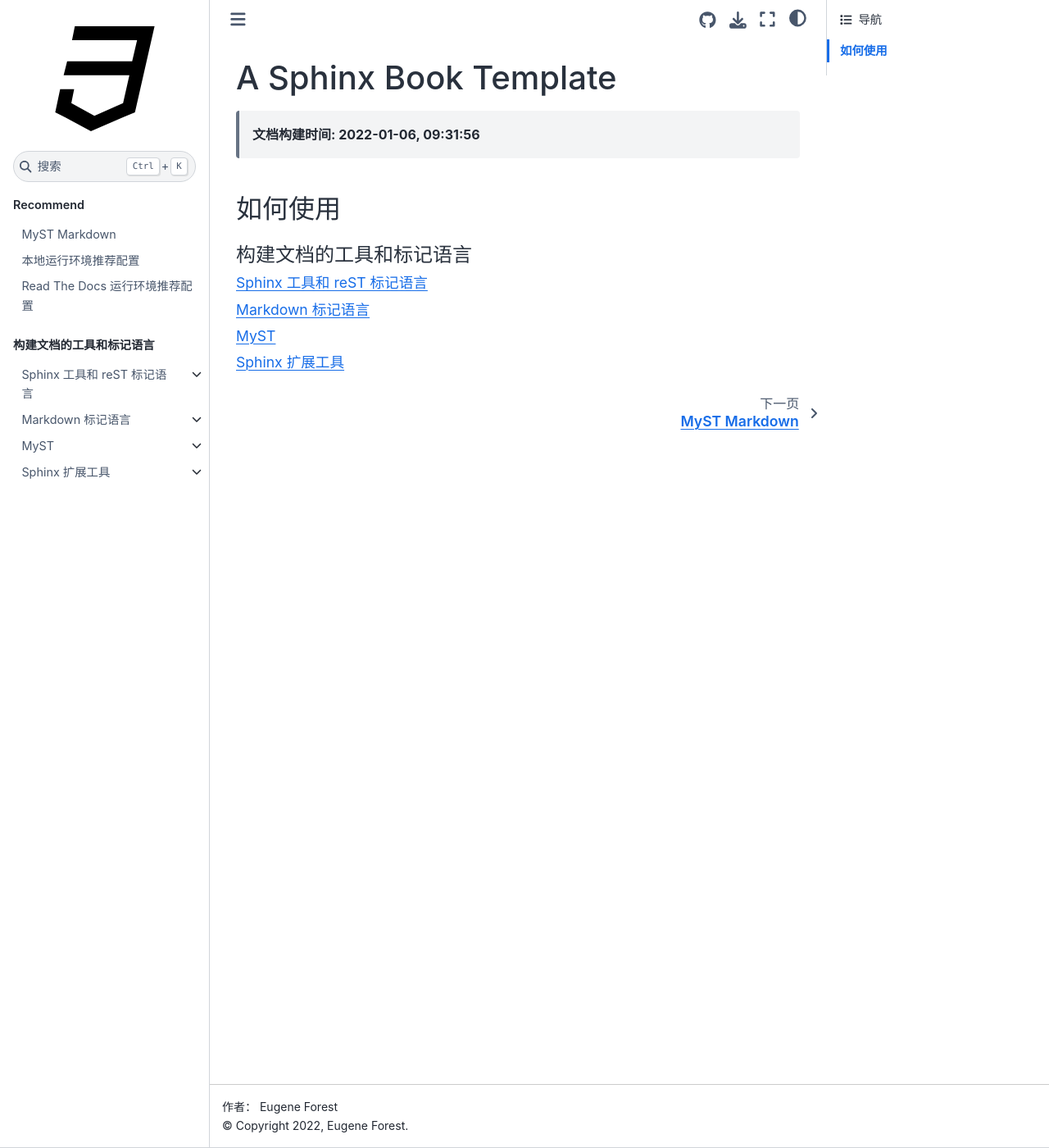
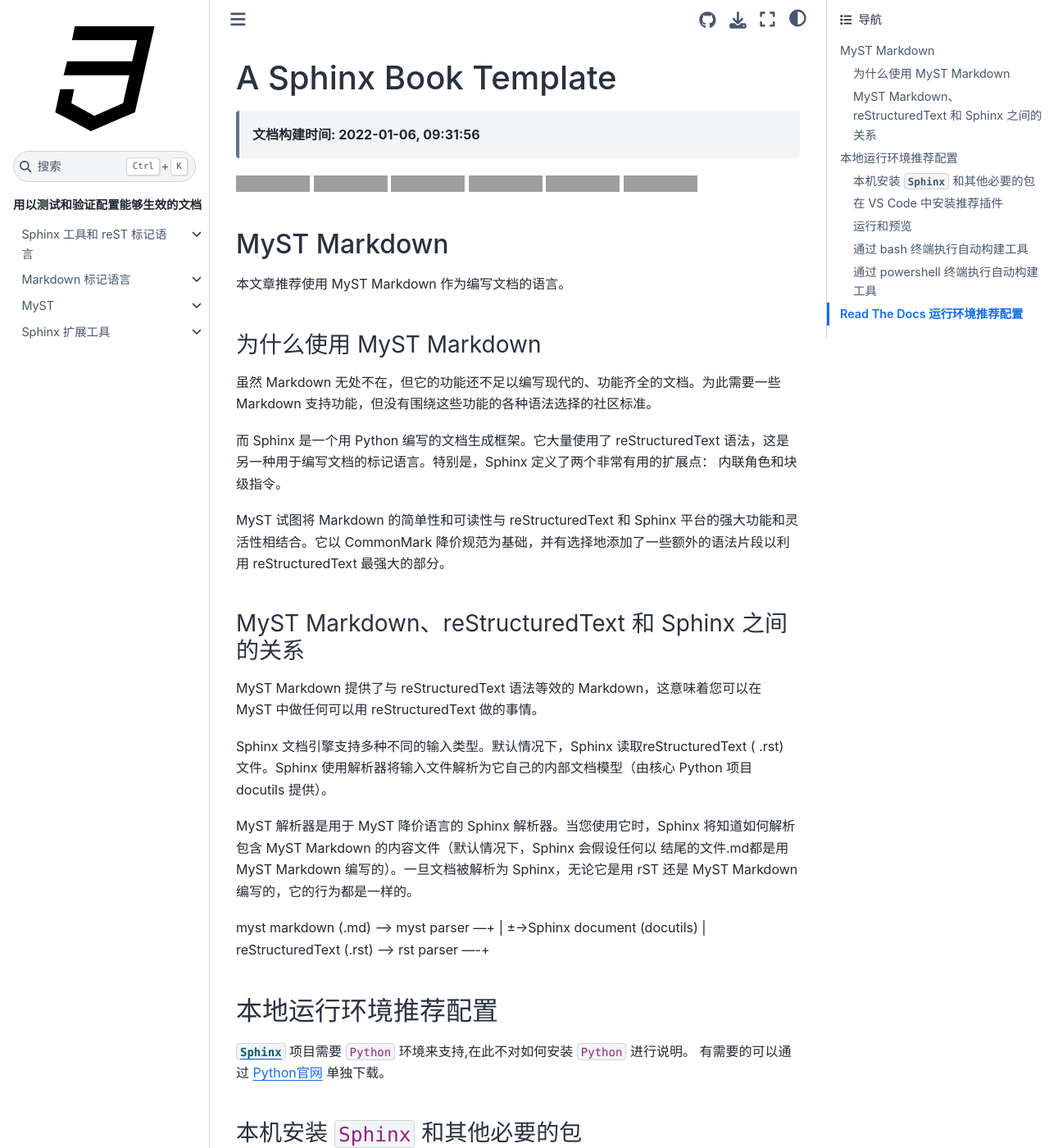
Before and after one commit to Eugene-Forest/A-Sphinx-Book-Template, a Sphinx documentation site: the page built from source/index.md, in a window 1280 px wide and 1400 px high. Shown: the whole window at 82% size. Built offline with Sphinx 7.4.7 and the Sphinx Book theme 1.1.4, drawn with Linux system fonts in a browser that asks for light colours; some of the changed text lies outside the part shown; grey boxes are pictures that could not be loaded.

Commit message:
初步完成模板

````diff
--- a/source/index.md
+++ b/source/index.md
@@ -1,26 +1,97 @@
 # A Sphinx Book Template
-
-<!-- 徽章 -->
 
 > **文档构建时间: {sub-ref}`today`**
 
-## 如何使用
+![GitHub issues](https://img.shields.io/github/issues-raw/Eugene-Forest/A-Sphinx-Book-Template)
+![GitHub issues closed](https://img.shields.io/github/issues-closed-raw/Eugene-Forest/A-Sphinx-Book-Template)
+![GitHub repo size](https://img.shields.io/github/repo-size/Eugene-Forest/A-Sphinx-Book-Template)
+![GitHub last commit (branch)](https://img.shields.io/github/last-commit/Eugene-Forest/A-Sphinx-Book-Template/main)
+![GitHub](https://img.shields.io/github/license/Eugene-Forest/A-Sphinx-Book-Template)
+[![Documentation Status](https://readthedocs.org/projects/a-sphinx-book-template/badge/?version=latest)](https://a-sphinx-book-template.readthedocs.io/zh/latest/?badge=latest)
 
-<!-- how to use  -->
+
+
+## MyST Markdown
+
+本文章推荐使用 MyST Markdown 作为编写文档的语言。
+
+### 为什么使用 MyST Markdown
+
+虽然 Markdown 无处不在，但它的功能还不足以编写现代的、功能齐全的文档。为此需要一些 Markdown 支持功能，但没有围绕这些功能的各种语法选择的社区标准。
+
+而 Sphinx 是一个用 Python 编写的文档生成框架。它大量使用了 reStructuredText 语法，这是另一种用于编写文档的标记语言。特别是，Sphinx 定义了两个非常有用的扩展点： 内联角色和块级指令。
+
+MyST 试图将 Markdown 的简单性和可读性与 reStructuredText 和 Sphinx 平台的强大功能和灵活性相结合。它以 CommonMark 降价规范为基础，并有选择地添加了一些额外的语法片段以利用 reStructuredText 最强大的部分。
+
+### MyST Markdown、reStructuredText 和 Sphinx 之间的关系
+
+MyST Markdown 提供了与 reStructuredText 语法等效的 Markdown，这意味着您可以在 MyST 中做任何可以用 reStructuredText 做的事情。
+
+Sphinx 文档引擎支持多种不同的输入类型。默认情况下，Sphinx 读取reStructuredText ( .rst) 文件。Sphinx 使用解析器将输入文件解析为它自己的内部文档模型（由核心 Python 项目 docutils 提供）。
+
+MyST 解析器是用于 MyST 降价语言的 Sphinx 解析器。当您使用它时，Sphinx 将知道如何解析包含 MyST Markdown 的内容文件（默认情况下，Sphinx 会假设任何以 结尾的文件.md都是用 MyST Markdown 编写的）。一旦文档被解析为 Sphinx，无论它是用 rST 还是 MyST Markdown 编写的，它的行为都是一样的。
+
+:::
+myst markdown (.md) ------> myst parser ---+
+                                           |
+                                           +-->Sphinx document (docutils)
+                                           |
+reStructuredText (.rst) --> rst parser ----+
+:::
+
+
+## 本地运行环境推荐配置
+
+[`Sphinx`](https://www.sphinx-doc.org/zh_CN/master/index.html) 项目需要 `Python` 环境来支持,在此不对如何安装 `Python` 进行说明。 有需要的可以通过 [Python官网](https://www.python.org/) 单独下载。
+
+### 本机安装 `Sphinx` 和其他必要的包
+
+本机要运行需要向 `Python` 环境中添加一些必要的包，以及提高编写效率的插件包如：`sphinx-autobuild` 。
+
+```powershell
+pip install sphinx
+pip install myst-parser
+pip install sphinx-rtd-theme
+pip install sphinx-design
+pip install sphinx-autobuild
+pip install sphinx-copybutton
+```
+
+### 在 VS Code 中安装推荐插件
+
+笔者使用 VS Code 编写此项目的，因为 VS Code 提供了我们所需的语法高亮和提示功能。
+
+* `MyST-Markdown VS Code` ： `MyST` 扩展语法高亮
+* `reStructuredText` ： 这个扩展为 `Visual Studio Code` 提供了丰富的 `reStructuredText` 语言支持。现在，您可以使用 `VS Code` 提供的优秀的 IDE-like 接口编写 `reStructuredText` 脚本。
+* `reStructuredText Syntax highlighting` ：这个扩展为 `reStructuredText` 提供了丰富的语法高亮显示和非侵入式节导航。
+* `Markdown All in One` ：`Visual Studio Code` 的 `Markdown` 支持
+
+### 运行和预览
+
+在配置完本地的项目运行环境后，我们就可以运行此项目。由于现有的 `VS Code` 中没有支持 `MyST Markdown` 的预览插件，所以我们选需要通过 `Python` 环境安装 `sphinx-copybutton` 包来支持 `Sphinx` 文档工具的热部署功能。
+
+> 需要注意的是，`sphinx-copybutton` 插件对文档索引的更新没办法做到动态更新，所以如果在对项目文档的目录修改后，会出现不同页面的左侧边栏目录不同的情况。
+
+### 通过 bash 终端执行自动构建工具
+
+我们可以通过命令行来执行 autobuild.sh 文件，打开 bash 终端然后直到此项目的根目录( `source` 目录的父目录)，然后执行命令 `$ ./autobuild.sh`。
+
+### 通过 powershell 终端执行自动构建工具
+
+我们可以通过命令行来执行 autobuild.bat 文件，打开 bash 终端然后直到此项目的根目录( `source` 目录的父目录)，然后执行命令 `> .\autobuild.sh`。
+
+
+## Read The Docs 运行环境推荐配置
+
+我们对 Read The Docs 的配置全部在 `.readthedocs.yaml` 和 `requirements/requirements.txt` 文件中，这些文件的配置会覆盖 Read The Docs 平台中的项目的配置。
+
+
+
 
 ```{toctree}
-:caption: Recommend
+:caption: "用以测试和验证配置能够生效的文档"
+:maxdepth: 2
 :hidden:
-:maxdepth: 2
-
-MyST Markdown <./recommend/recommend-index>
-本地运行环境推荐配置 <./recommend/local-env-config>
-Read The Docs 运行环境推荐配置 <./recommend/cloud-env-config>
-```
-
-```{toctree}
-:caption: "构建文档的工具和标记语言"
-:maxdepth: 1
 
 Sphinx 工具和 reST 标记语言 <syntax/sphinx/sphinx-index>
 Markdown 标记语言 <syntax/markdown/md-index>
--- a/source/recommend/recommend-index.md
+++ /dev/null
@@ -1,29 +0,0 @@
-# MyST Markdown
-
-> **文档构建时间: {sub-ref}`today`**
-
-本文章推荐使用 MyST Markdown 作为编写文档的语言。
-
-## 为什么使用 MyST Markdown
-
-虽然 Markdown 无处不在，但它的功能还不足以编写现代的、功能齐全的文档。为此需要一些 Markdown 支持功能，但没有围绕这些功能的各种语法选择的社区标准。
-
-而 Sphinx 是一个用 Python 编写的文档生成框架。它大量使用了 reStructuredText 语法，这是另一种用于编写文档的标记语言。特别是，Sphinx 定义了两个非常有用的扩展点： 内联角色和块级指令。
-
-MyST 试图将 Markdown 的简单性和可读性与 reStructuredText 和 Sphinx 平台的强大功能和灵活性相结合。它以 CommonMark 降价规范为基础，并有选择地添加了一些额外的语法片段以利用 reStructuredText 最强大的部分。
-
-## MyST Markdown、reStructuredText 和 Sphinx 之间的关系
-
-MyST Markdown 提供了与 reStructuredText 语法等效的 Markdown，这意味着您可以在 MyST 中做任何可以用 reStructuredText 做的事情。
-
-Sphinx 文档引擎支持多种不同的输入类型。默认情况下，Sphinx 读取reStructuredText ( .rst) 文件。Sphinx 使用解析器将输入文件解析为它自己的内部文档模型（由核心 Python 项目 docutils 提供）。
-
-MyST 解析器是用于 MyST 降价语言的 Sphinx 解析器。当您使用它时，Sphinx 将知道如何解析包含 MyST Markdown 的内容文件（默认情况下，Sphinx 会假设任何以 结尾的文件.md都是用 MyST Markdown 编写的）。一旦文档被解析为 Sphinx，无论它是用 rST 还是 MyST Markdown 编写的，它的行为都是一样的。
-
-:::
-myst markdown (.md) ------> myst parser ---+
-                                           |
-                                           +-->Sphinx document (docutils)
-                                           |
-reStructuredText (.rst) --> rst parser ----+
-:::
````
Also changed, not shown: README.md (+81 -0 lines), source/recommend/cloud-env-config.md (deleted, +0 -1 lines), source/recommend/local-env-config.md (deleted, +0 -1 lines), source/syntax/MyST/myst-index.md (+2 -0 lines), source/syntax/extend/autobuild.md (+2 -0 lines), 1 other file.
